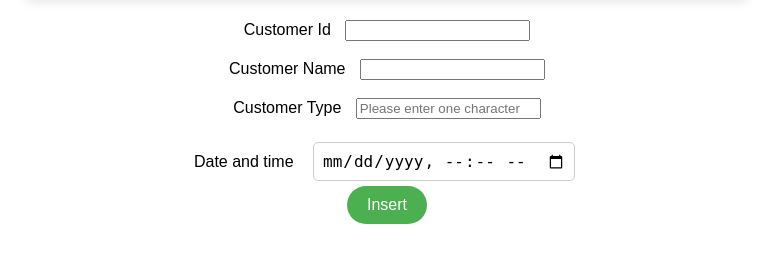
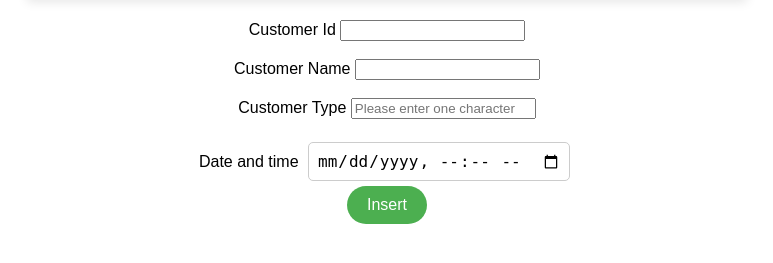
Before and after one commit to ArjunPA2001/mysql_webpage_demo, a Flask app: page /insert in a window 1280 px wide. Shown: the part 142-405 px from the top of the page, without its empty margins (253-1026 px from the left). Run offline with Flask 3, Linux system fonts and the light colour scheme; data that the repository does not hold is empty.

Commit message:
Update style.css

```diff
--- a/static/style.css
+++ b/static/style.css
@@ -65,26 +65,3 @@ input[type="datetime-local"] {
     border: 1px solid #ccc;
     font-size: 16px;
 }
-
-.form-container {
-    width: 50%;
-    margin: 0 auto;
-}
-
-.form-group {
-    display: flex;
-    justify-content: space-between;
-    align-items: center;
-    margin-bottom: 10px;
-}
-
-label {
-    flex: 1;
-    text-align: right; /* Align label to the right */
-    margin-right: 10px; /* Add some space between label and input */
-}
-
-input {
-    flex: 2; /* Make the input take up more space */
-    text-align: left; /* Align input to the left (default) */
-}
```
